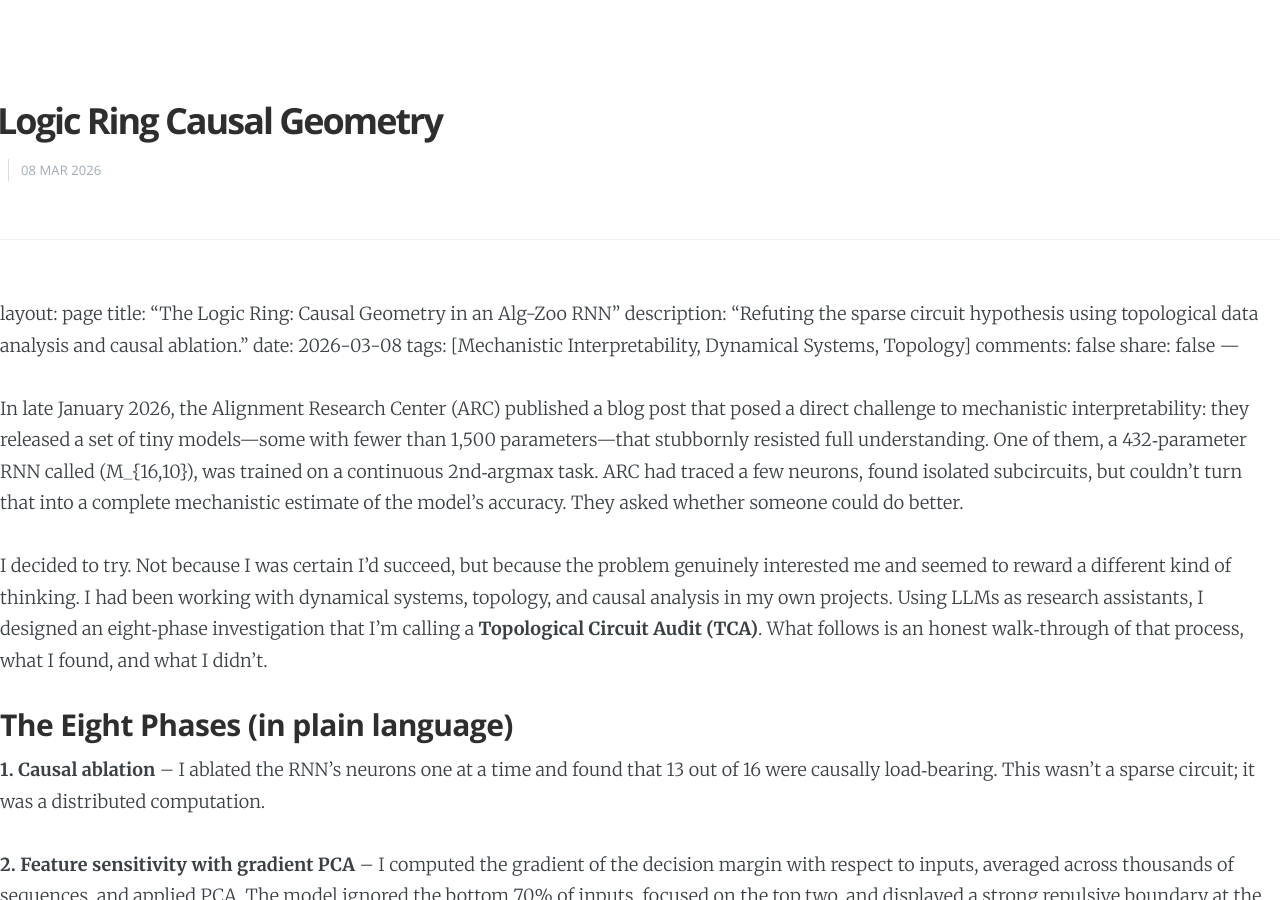
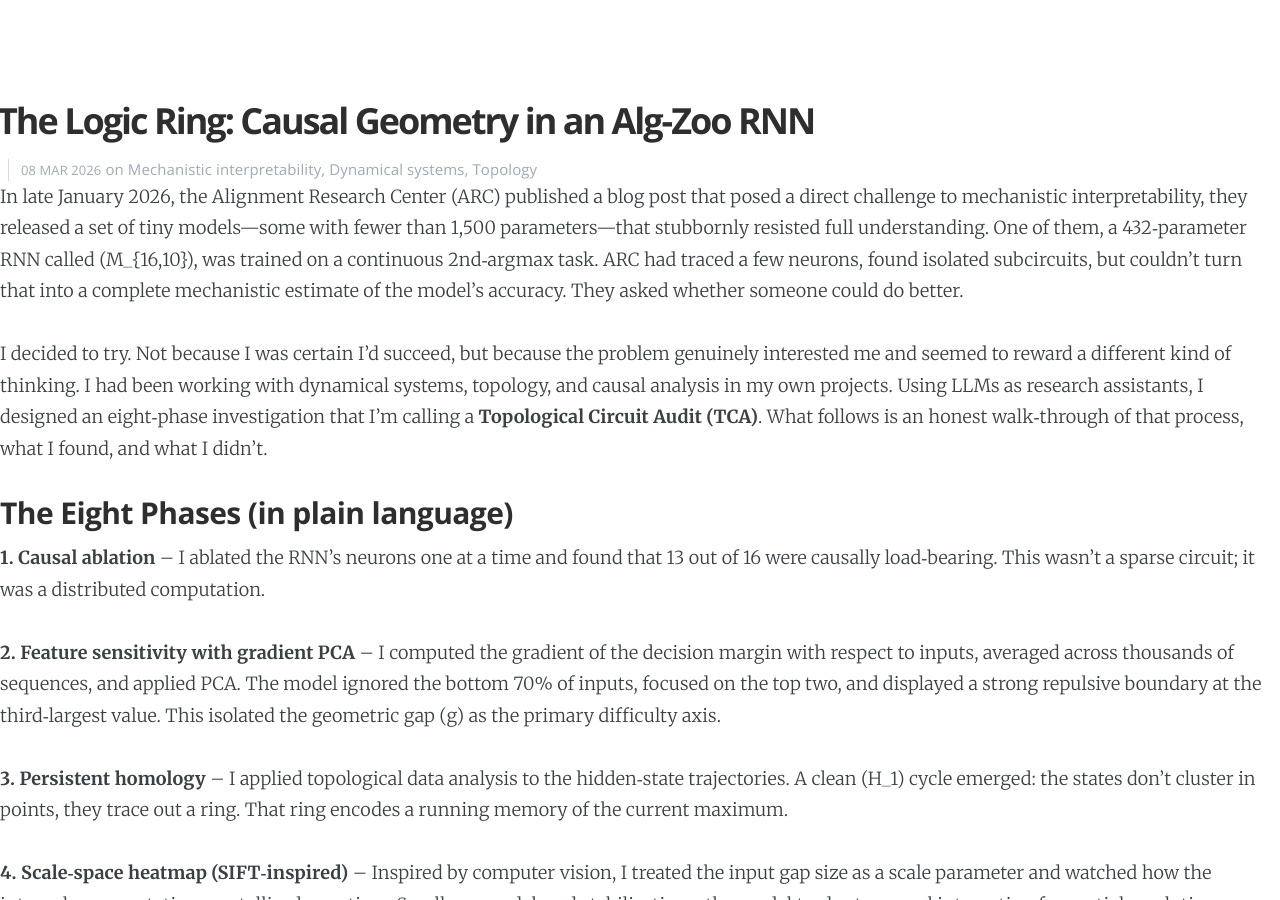
Before and after one commit to datasci3nce/datasci3nce.github.io, a Jekyll site: the page built from _posts/2026-03-08-logic-ring-causal-geometry.md, in a window 1280 px wide and 900 px high. Built offline with Jekyll 4.4.1, drawn with Linux system fonts in a browser that asks for light colours; nearby versions of some CDN libraries; our own code applies the rules of GitHub Pages for plain Markdown files; some of the changed lines change nothing that is shown.

Commit message:
Force-fix YAML headers and config

```diff
--- a/_config.yml
+++ b/_config.yml
@@ -6,13 +6,12 @@ highlighter: rouge
 paginate: 5
 language: 'en-uk'
 
-title: "Kishore Kumar Mariappan"
-description: "Research Scientist — AI Safety & Mechanistic Interpretability"
+title: Kishore Kumar Mariappan
+description: Research Scientist — AI Safety & Mechanistic Interpretability
 
-# Make sure this 'author' section is present
 author:
-  name: "Kishore Kumar Mariappan"
-  bio: "Research Scientist specializing in Causal Inference, Mechanistic Interpretability, and AI Safety."
+  name: Kishore Kumar Mariappan
+  bio: Research Scientist specializing in Causal Inference, Mechanistic Interpretability, and AI Safety.
 baseurl: ""
 url: "https://datasci3nce.github.io"
 
--- a/_posts/2026-03-08-logic-ring-causal-geometry.md
+++ b/_posts/2026-03-08-logic-ring-causal-geometry.md
@@ -1,6 +1,5 @@
-
 ---
-layout: page
+layout: post
 title: "The Logic Ring: Causal Geometry in an Alg-Zoo RNN"
 description: "Refuting the sparse circuit hypothesis using topological data analysis and causal ablation."
 date: 2026-03-08
@@ -9,7 +8,7 @@ comments: false
 share: false
 ---
 
-In late January 2026, the Alignment Research Center (ARC) published a blog post that posed a direct challenge to mechanistic interpretability: they released a set of tiny models—some with fewer than 1,500 parameters—that stubbornly resisted full understanding. One of them, a 432‑parameter RNN called \(M_{16,10}\), was trained on a continuous 2nd‑argmax task. ARC had traced a few neurons, found isolated subcircuits, but couldn’t turn that into a complete mechanistic estimate of the model’s accuracy. They asked whether someone could do better.
+In late January 2026, the Alignment Research Center (ARC) published a blog post that posed a direct challenge to mechanistic interpretability, they released a set of tiny models—some with fewer than 1,500 parameters—that stubbornly resisted full understanding. One of them, a 432‑parameter RNN called \(M_{16,10}\), was trained on a continuous 2nd‑argmax task. ARC had traced a few neurons, found isolated subcircuits, but couldn’t turn that into a complete mechanistic estimate of the model’s accuracy. They asked whether someone could do better.
 
 I decided to try. Not because I was certain I’d succeed, but because the problem genuinely interested me and seemed to reward a different kind of thinking. I had been working with dynamical systems, topology, and causal analysis in my own projects. Using LLMs as research assistants, I designed an eight‑phase investigation that I’m calling a **Topological Circuit Audit (TCA)**. What follows is an honest walk‑through of that process, what I found, and what I didn’t.
 
```
